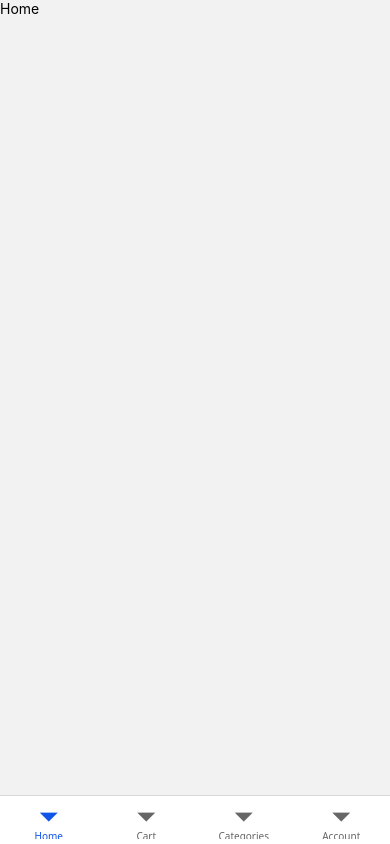
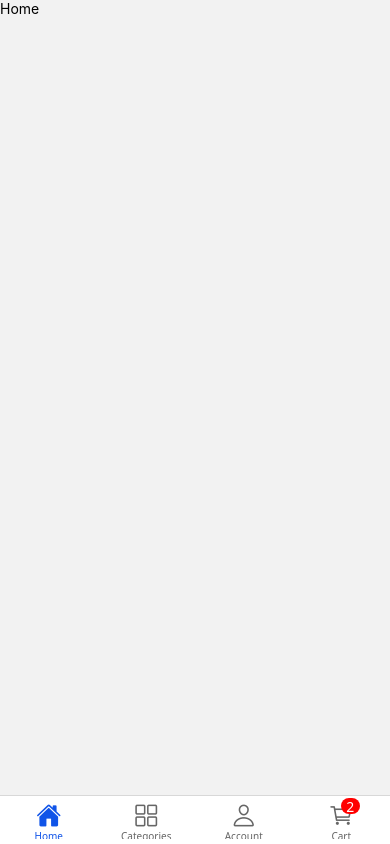
Before and after one commit to Engineerbabu777/kkart-shoppoing-app, a React Native app: screen /MainNavigator in a window 390 px wide. Built offline with nearby package versions, Linux system fonts and the light colour scheme.

Commit message:
ADD:/ Navigation Setup Completed

```diff
--- a/src/navigation/MainNavigator.tsx
+++ b/src/navigation/MainNavigator.tsx
@@ -1,4 +1,5 @@
-import {Platform, StyleSheet, Text, View} from 'react-native';
+/* eslint-disable react/no-unstable-nested-components */
+import {Platform} from 'react-native';
 import React from 'react';
 import {createBottomTabNavigator} from '@react-navigation/bottom-tabs';
 import {Colors} from '@utils/Constants';
@@ -6,9 +7,12 @@ import Home from '@modules/home';
 import Cart from '@modules/cart';
 import Categories from '@modules/categories';
 import Account from '@modules/account';
+import {AccountIcon, CartIcon, CategoriesIcon, HomeIcon} from './TabIcons';
 
 const Tab = createBottomTabNavigator();
 export default function MainNavigator() {
+
+    const count = 2;
   return (
     <Tab.Navigator
       screenOptions={{
@@ -19,12 +23,45 @@ export default function MainNavigator() {
         tabBarStyle: {paddingTop: Platform.OS === 'ios' ? 10 : 0},
         lazy: true,
       }}>
-      <Tab.Screen name="Home" component={Home} />
-      <Tab.Screen name="Cart" component={Cart} />
-      <Tab.Screen name="Categories" component={Categories} />
-      <Tab.Screen name="Account" component={Account} />
+      <Tab.Screen
+        name="Home"
+        component={Home}
+        options={{
+          tabBarIcon: ({focused, color, size}) => (
+            <HomeIcon focused={focused} size={size} color={color} />
+          ),
+        }}
+      />
+
+      <Tab.Screen
+        name="Categories"
+        component={Categories}
+        options={{
+          tabBarIcon: ({focused, color, size}) => (
+            <CategoriesIcon focused={focused} size={size} color={color} />
+          ),
+        }}
+      />
+      <Tab.Screen
+        name="Account"
+        component={Account}
+        options={{
+          tabBarIcon: ({focused, color, size}) => (
+            <AccountIcon focused={focused} size={size} color={color} />
+          ),
+        }}
+      />
+      <Tab.Screen
+        name="Cart"
+        component={Cart}
+        options={{
+          tabBarIcon: ({focused, color, size}) => (
+            <CartIcon focused={focused} size={size} color={color} />
+          ),
+          tabBarBadge: count > 0 ? count : undefined,
+          tabBarBadgeStyle: {backgroundColor: 'red', height:16,width:16},
+        }}
+      />
     </Tab.Navigator>
   );
 }
-
-const styles = StyleSheet.create({});
--- a/src/navigation/TabIcons.tsx
+++ b/src/navigation/TabIcons.tsx
@@ -57,7 +57,7 @@ export const CartIcon: React.FC<TabIconProps> = ({color, focused, size}) => {
         name={focused ? 'cart' : 'cart-outline'}
         size={size}
         color={color}
-        iconFamily="MaterialCommunityIcons"
+        iconFamily="Ionicons"
       />
     </>
   );
```
